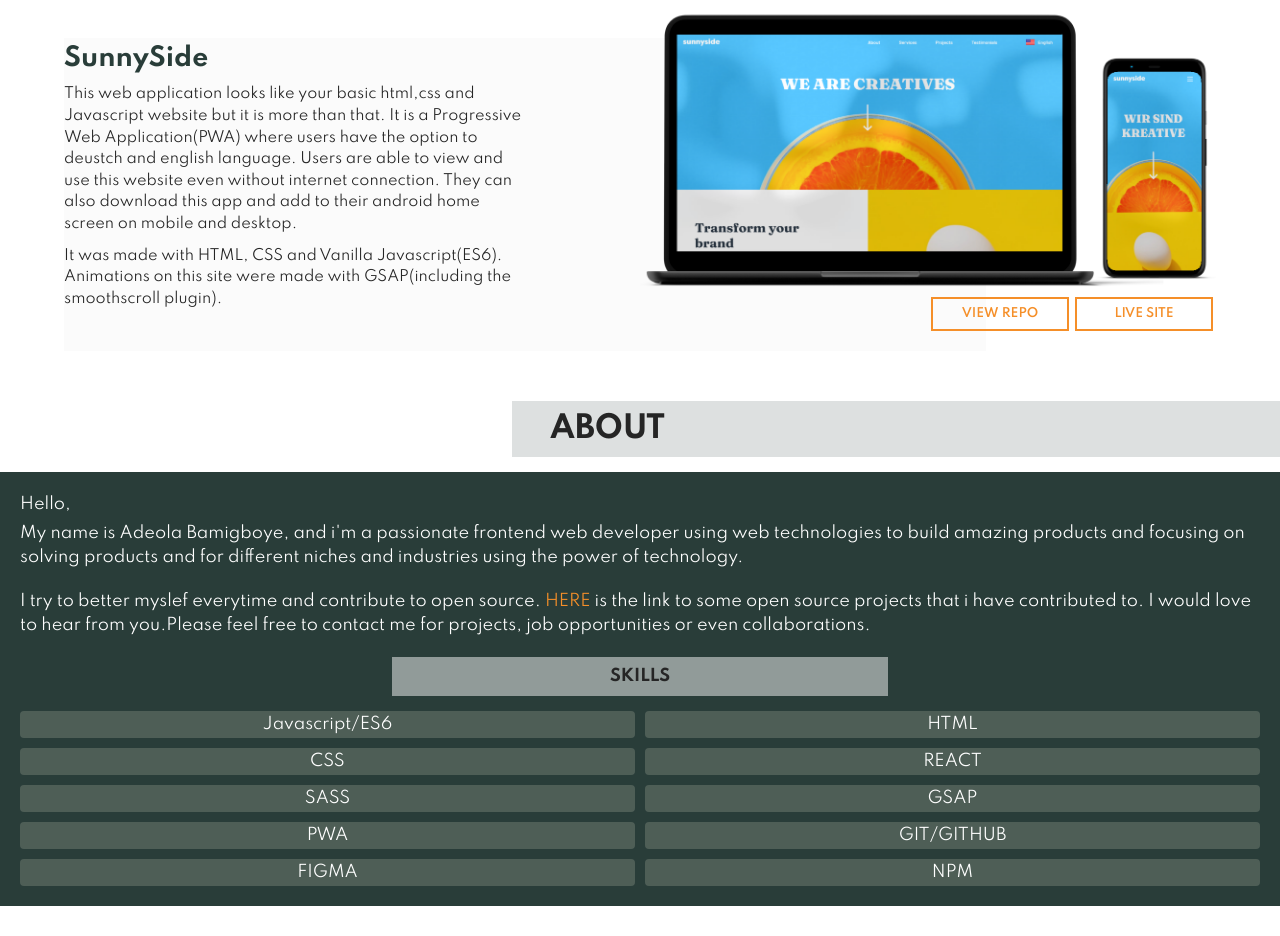
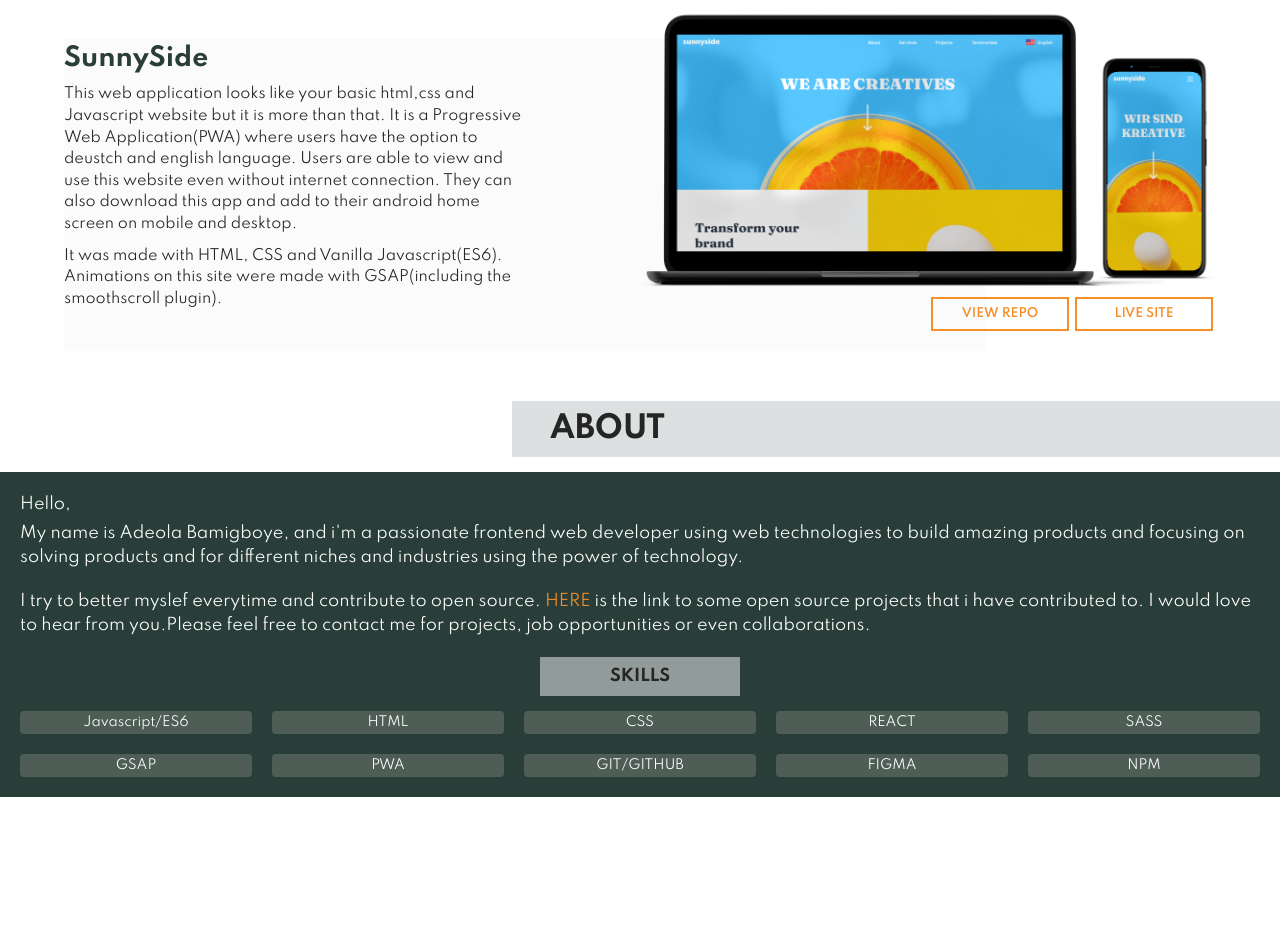
Before and after one commit to deeola/old-portfolio, a plain HTML site: page index.html in a window 1280 px wide. Shown: the part 2036-2972 px from the top of the page. After the commit the page ends 2863 px from the top, so only its background shows below. Drawn offline with Linux system fonts and the light colour scheme.

Commit message:
tablet session about responsive

```diff
--- a/scss/_tablet.scss
+++ b/scss/_tablet.scss
@@ -193,5 +193,40 @@
         }
       }
     }
+
+
+    /*ABOUT ME*/
+    .aboutme {
+
+
+
+      .about-container {
+
+
+
+
+        .skillset-section {
+
+          h4{
+            width: 200px;
+          }
+
+
+          .skill-grid-container {
+            display: grid;
+            grid-template-columns: repeat(5, 1fr);
+            grid-gap: 20px;
+            text-align: center;
+
+            .skill {
+              padding: 4px;
+              background-color: rgba(117, 131, 117, 0.486);
+              // color: $orange-color;
+              border-radius: 4px;
+            }
+          }
+        }
+      }
+    }
   }
 }
--- a/scss/style.scss
+++ b/scss/style.scss
@@ -427,7 +427,7 @@ main {
           padding: 10px;
           background-color: rgba(255, 255, 255, 0.486);
           color: $black;
-          width: 40%;
+          width: 120px;
           text-align: center;
         }
 
@@ -442,6 +442,7 @@ main {
             background-color: rgba(117, 131, 117, 0.486);
             // color: $orange-color;
             border-radius: 4px;
+            font-size: 13px;
           }
         }
       }
```
Also changed, not shown: css/style.css.
